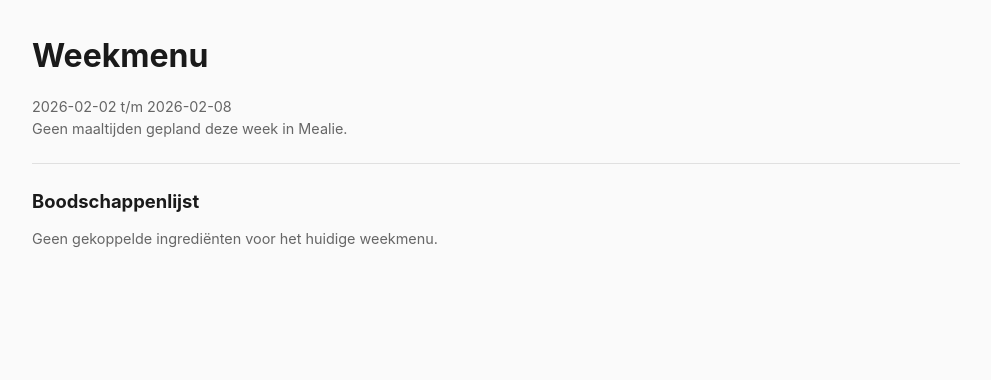
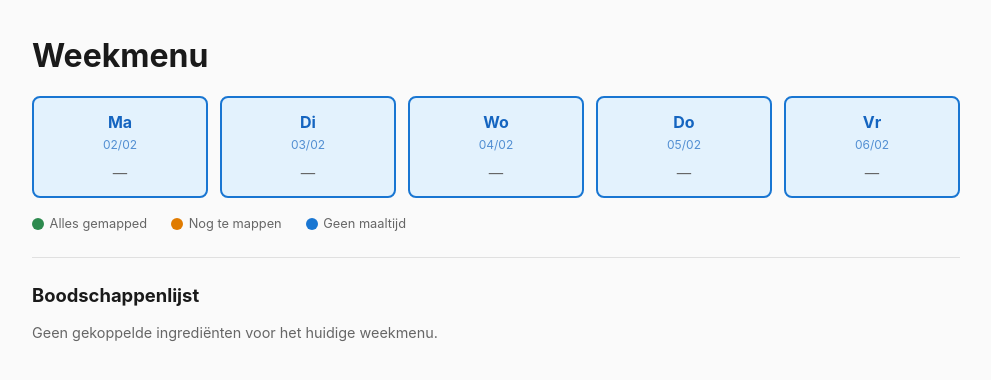
Before and after one commit to gjagils/mealieah, a FastAPI app: page /mealplan in a window 1280 px wide. Shown: the part 55-435 px from the top of the page, without its empty margins (144-1135 px from the left). Run offline with FastAPI, Linux system fonts and the light colour scheme; data that the repository does not hold is empty.

Commit message:
Redesign mealplan with weekday blocks and add Mealie edit link
- Mealplan page shows 5 day blocks (Ma-Vr) with color coding:
  green = all mapped, orange = needs mapping, blue = no meal
- Recipe names in weekday blocks are clickable to mapping page
- Recipe detail page shows "Bewerk in Mealie" link when
  MEALIE_EXTERNAL_URL env var is set
- Boodschappenlijst recipe names are now clickable too

https://claude.ai/code/session_01BftJTeedDaGysnnNLQwCyB

```diff
--- a/app/api/routes.py
+++ b/app/api/routes.py
@@ -9,6 +9,7 @@ from sqlalchemy.orm import Session
 
 from app.clients.ah import ah_client
 from app.clients.mealie import mealie_client
+from app.config import settings
 from app.database import get_db
 from app.logging_config import logger, set_log_level
 from app.models import AppSetting, IngredientMapping
@@ -114,6 +115,7 @@ async def recipe_detail(request: Request, slug: str, db: Session = Depends(get_d
             "request": request,
             "recipe": recipe,
             "ingredients": enriched,
+            "mealie_external_url": settings.mealie_external_url,
         },
     )
 
@@ -232,31 +234,74 @@ async def delete_mapping(
 @router.get("/mealplan", response_class=HTMLResponse)
 async def mealplan_page(request: Request, db: Session = Depends(get_db)):
     today = date.today()
-    start = today - timedelta(days=today.weekday())  # Monday
-    end = start + timedelta(days=6)  # Sunday
+    monday = today - timedelta(days=today.weekday())  # Monday
+    friday = monday + timedelta(days=4)  # Friday
 
-    logger.debug("Loading meal plan %s to %s", start, end)
+    logger.debug("Loading meal plan %s to %s", monday, friday)
     try:
-        plans = await mealie_client.get_mealplans(str(start), str(end))
+        plans = await mealie_client.get_mealplans(str(monday), str(friday))
     except Exception as e:
         logger.error("Failed to fetch meal plans: %s", e)
         plans = []
 
-    # Collect all recipe slugs from the meal plan
-    recipe_slugs = set()
+    # Group plans by date
+    plans_by_date: dict[str, list] = {}
     for plan in plans:
-        recipe = plan.get("recipe") or {}
-        slug = recipe.get("slug") or plan.get("recipeId", "")
-        if slug:
-            recipe_slugs.add(slug)
+        d = plan.get("date", "")
+        plans_by_date.setdefault(d, []).append(plan)
 
-    # Load all mappings for those recipes
+    # Build weekday structure
+    day_names = ["Ma", "Di", "Wo", "Do", "Vr"]
+    all_recipe_slugs: set[str] = set()
+    weekdays = []
+    for i in range(5):
+        day_date = monday + timedelta(days=i)
+        day_plans = plans_by_date.get(str(day_date), [])
+        recipes = []
+        for plan in day_plans:
+            recipe = plan.get("recipe") or {}
+            slug = recipe.get("slug", "")
+            if slug:
+                all_recipe_slugs.add(slug)
+                recipes.append({"slug": slug, "name": recipe.get("name", ""), "id": recipe.get("id", "")})
+        weekdays.append({"name": day_names[i], "date": str(day_date), "recipes": recipes})
+
+    # Get mapping stats per recipe
+    from sqlalchemy import case, func
+    mapping_stats: dict[str, dict] = {}
+    if all_recipe_slugs:
+        counts = db.execute(
+            select(
+                IngredientMapping.recipe_slug,
+                func.count().label("total"),
+                func.count(case((IngredientMapping.status == "mapped", 1))).label("mapped"),
+                func.count(case((IngredientMapping.status == "skipped", 1))).label("skipped"),
+            ).where(
+                IngredientMapping.recipe_slug.in_(all_recipe_slugs)
+            ).group_by(IngredientMapping.recipe_slug)
+        ).all()
+        mapping_stats = {r.recipe_slug: {"total": r.total, "mapped": r.mapped, "skipped": r.skipped} for r in counts}
+
+    # Determine status per day: ready (green), needs_mapping (orange), empty (blue)
+    for day in weekdays:
+        if not day["recipes"]:
+            day["status"] = "empty"
+        else:
+            all_done = True
+            for recipe in day["recipes"]:
+                stats = mapping_stats.get(recipe["slug"])
+                if not stats or (stats["total"] - stats["mapped"] - stats["skipped"]) > 0:
+                    all_done = False
+                    break
+            day["status"] = "ready" if all_done else "needs_mapping"
+
+    # Cart items and unmapped for shopping list
     all_items = []
     unmapped_items = []
-    if recipe_slugs:
+    if all_recipe_slugs:
         mappings = db.execute(
             select(IngredientMapping).where(
-                IngredientMapping.recipe_slug.in_(recipe_slugs)
+                IngredientMapping.recipe_slug.in_(all_recipe_slugs)
             )
         ).scalars().all()
         for m in mappings:
@@ -271,9 +316,7 @@ async def mealplan_page(request: Request, db: Session = Depends(get_db)):
         "mealplan.html",
         {
             "request": request,
-            "plans": plans,
-            "start": str(start),
-            "end": str(end),
+            "weekdays": weekdays,
             "cart_items": all_items,
             "unmapped_items": unmapped_items,
             "has_token": has_token,
--- a/app/config.py
+++ b/app/config.py
@@ -12,6 +12,7 @@ class Settings(BaseSettings):
     postgres_db: str = "mealie"
 
     log_level: str = "INFO"
+    mealie_external_url: str = ""
 
     @property
     def database_url(self) -> str:
--- a/app/static/style.css
+++ b/app/static/style.css
@@ -265,25 +265,74 @@ a { color: var(--primary); }
     font-size: 0.9rem;
 }
 
-/* Plan list */
-.plan-list { display: flex; flex-direction: column; gap: 0.5rem; margin-bottom: 1.5rem; }
-
-.plan-item {
-    display: flex;
-    align-items: center;
+/* Week grid */
+.week-grid {
+    display: grid;
+    grid-template-columns: repeat(5, 1fr);
     gap: 0.75rem;
-    padding: 0.6rem 0.75rem;
-    background: var(--surface);
-    border: 1px solid var(--border);
-    border-radius: var(--radius);
+    margin: 1rem 0;
 }
 
-.plan-type {
-    font-size: 0.78rem;
-    font-weight: 600;
-    text-transform: uppercase;
-    color: var(--muted);
-    min-width: 80px;
+.day-block {
+    border-radius: var(--radius);
+    padding: 0.75rem;
+    min-height: 100px;
+    display: flex;
+    flex-direction: column;
+}
+
+.day-header {
+    font-weight: 700;
+    font-size: 1rem;
+    text-align: center;
+    margin-bottom: 0.15rem;
+}
+
+.day-date {
+    font-size: 0.75rem;
+    text-align: center;
+    margin-bottom: 0.5rem;
+    opacity: 0.7;
+}
+
+.day-content {
+    flex: 1;
+    display: flex;
+    flex-direction: column;
+    align-items: center;
+    justify-content: center;
+    gap: 0.25rem;
+}
+
+.day-recipe {
+    font-size: 0.85rem;
+    text-align: center;
+    color: inherit;
+    text-decoration: none;
+    font-weight: 500;
+}
+
+.day-recipe:hover { text-decoration: underline; }
+
+.day-ready { background: #e8f5e9; border: 2px solid var(--green); color: #1b5e20; }
+.day-ready .day-recipe { color: #1b5e20; }
+.day-needs_mapping { background: #fff3e0; border: 2px solid var(--orange); color: #e65100; }
+.day-needs_mapping .day-recipe { color: #e65100; }
+.day-empty { background: #e3f2fd; border: 2px solid #1976d2; color: #1565c0; }
+
+/* Legend */
+.legend { display: flex; gap: 1.5rem; margin: 0.5rem 0 0.5rem; font-size: 0.8rem; color: var(--muted); }
+.legend-item { display: flex; align-items: center; gap: 0.35rem; }
+.legend-dot { width: 12px; height: 12px; border-radius: 50%; display: inline-block; }
+.dot-ready { background: var(--green); }
+.dot-needs-mapping { background: var(--orange); }
+.dot-empty { background: #1976d2; }
+
+@media (max-width: 600px) {
+    .week-grid { grid-template-columns: repeat(5, 1fr); gap: 0.4rem; }
+    .day-block { padding: 0.5rem; min-height: 80px; }
+    .day-header { font-size: 0.85rem; }
+    .day-recipe { font-size: 0.75rem; }
 }
 
 .cart-actions { margin-top: 1.5rem; }
--- a/app/templates/mealplan.html
+++ b/app/templates/mealplan.html
@@ -2,24 +2,30 @@
 {% block title %}Weekmenu - Mealieah{% endblock %}
 {% block content %}
 <h1>Weekmenu</h1>
-<p class="muted">{{ start }} t/m {{ end }}</p>
 
-{% if not plans %}
-<p class="muted">Geen maaltijden gepland deze week in Mealie.</p>
-{% else %}
-<div class="plan-list">
-    {% for plan in plans %}
-    <div class="plan-item">
-        <span class="plan-type">{{ plan.entryType or plan.get("mealPlanType", "") }}</span>
-        {% if plan.recipe %}
-        <a href="/recipe/{{ plan.recipe.slug }}">{{ plan.recipe.name }}</a>
-        {% elif plan.title %}
-        <span>{{ plan.title }}</span>
-        {% endif %}
+<div class="week-grid">
+    {% for day in weekdays %}
+    <div class="day-block day-{{ day.status }}">
+        <div class="day-header">{{ day.name }}</div>
+        <div class="day-date">{{ day.date[8:] }}/{{ day.date[5:7] }}</div>
+        <div class="day-content">
+            {% if day.recipes %}
+                {% for recipe in day.recipes %}
+                <a href="/recipe/{{ recipe.slug }}" class="day-recipe">{{ recipe.name }}</a>
+                {% endfor %}
+            {% else %}
+                <span class="muted">—</span>
+            {% endif %}
+        </div>
     </div>
     {% endfor %}
 </div>
-{% endif %}
+
+<div class="legend">
+    <span class="legend-item"><span class="legend-dot dot-ready"></span> Alles gemapped</span>
+    <span class="legend-item"><span class="legend-dot dot-needs-mapping"></span> Nog te mappen</span>
+    <span class="legend-item"><span class="legend-dot dot-empty"></span> Geen maaltijd</span>
+</div>
 
 <hr>
 
@@ -49,7 +55,7 @@
     <tbody>
         {% for item in cart_items %}
         <tr>
-            <td>{{ item.recipe_name }}</td>
+            <td><a href="/recipe/{{ item.recipe_slug }}">{{ item.recipe_name }}</a></td>
             <td>{{ item.ingredient_display }}</td>
             <td>
                 <div class="ah-product">
@@ -59,7 +65,7 @@
                     <span>{{ item.ah_product_name }}</span>
                 </div>
             </td>
-            <td>{{ item.ah_quantity }}</td>
+            <td>{{ item.ah_quantity }}x</td>
         </tr>
         {% endfor %}
     </tbody>
@@ -70,7 +76,7 @@
         Vul AH mandje ({{ cart_items|length }} producten)
     </button>
     {% if not has_token %}
-    <p class="muted">Stel eerst je AH token in via <a href="/settings">Instellingen</a>.</p>
+    <p class="muted">Koppel eerst je AH account via <a href="/settings">Instellingen</a>.</p>
     {% endif %}
     <div id="cart-result"></div>
 </div>
```
Also changed, not shown: app/templates/recipe_detail.html (+8 -1 lines).
